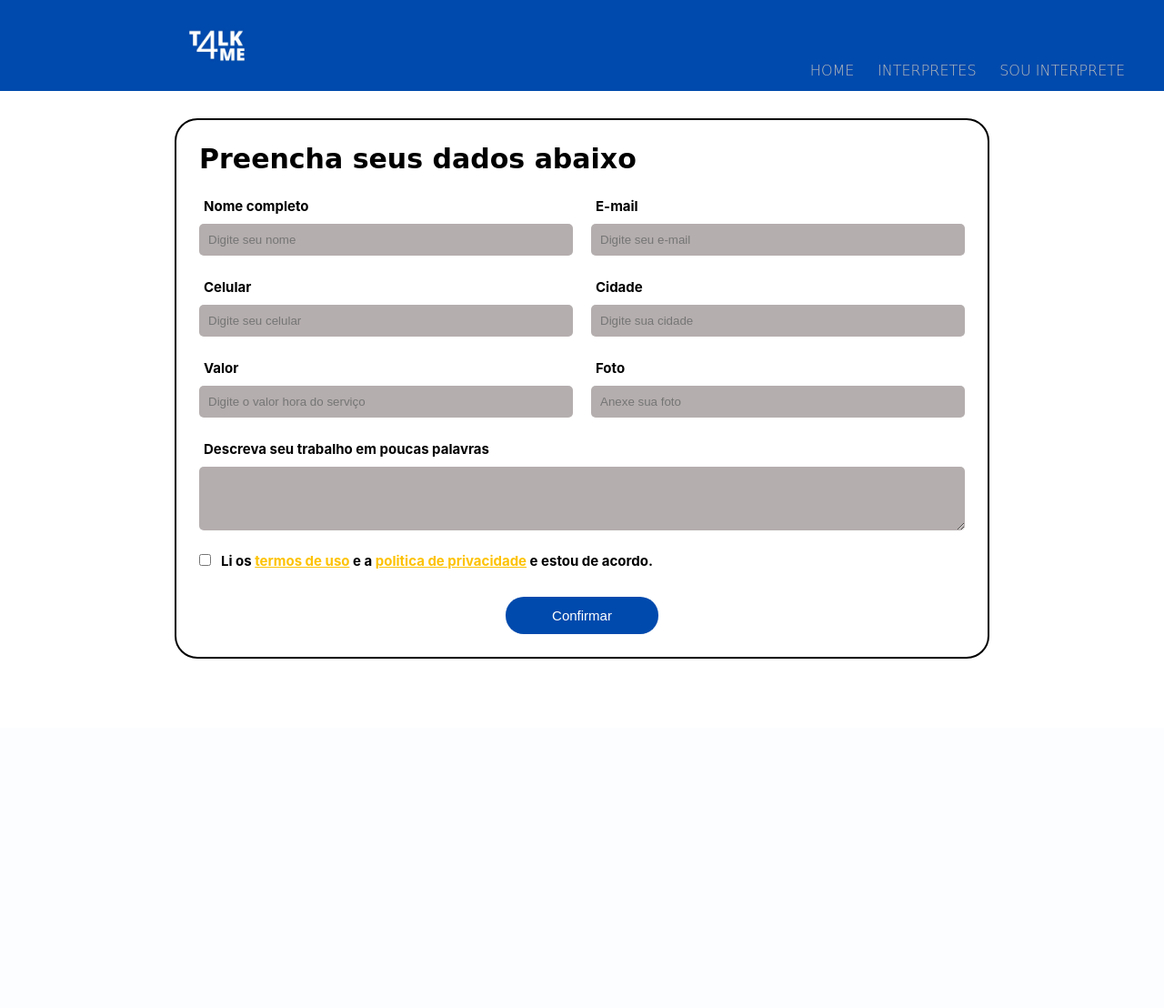
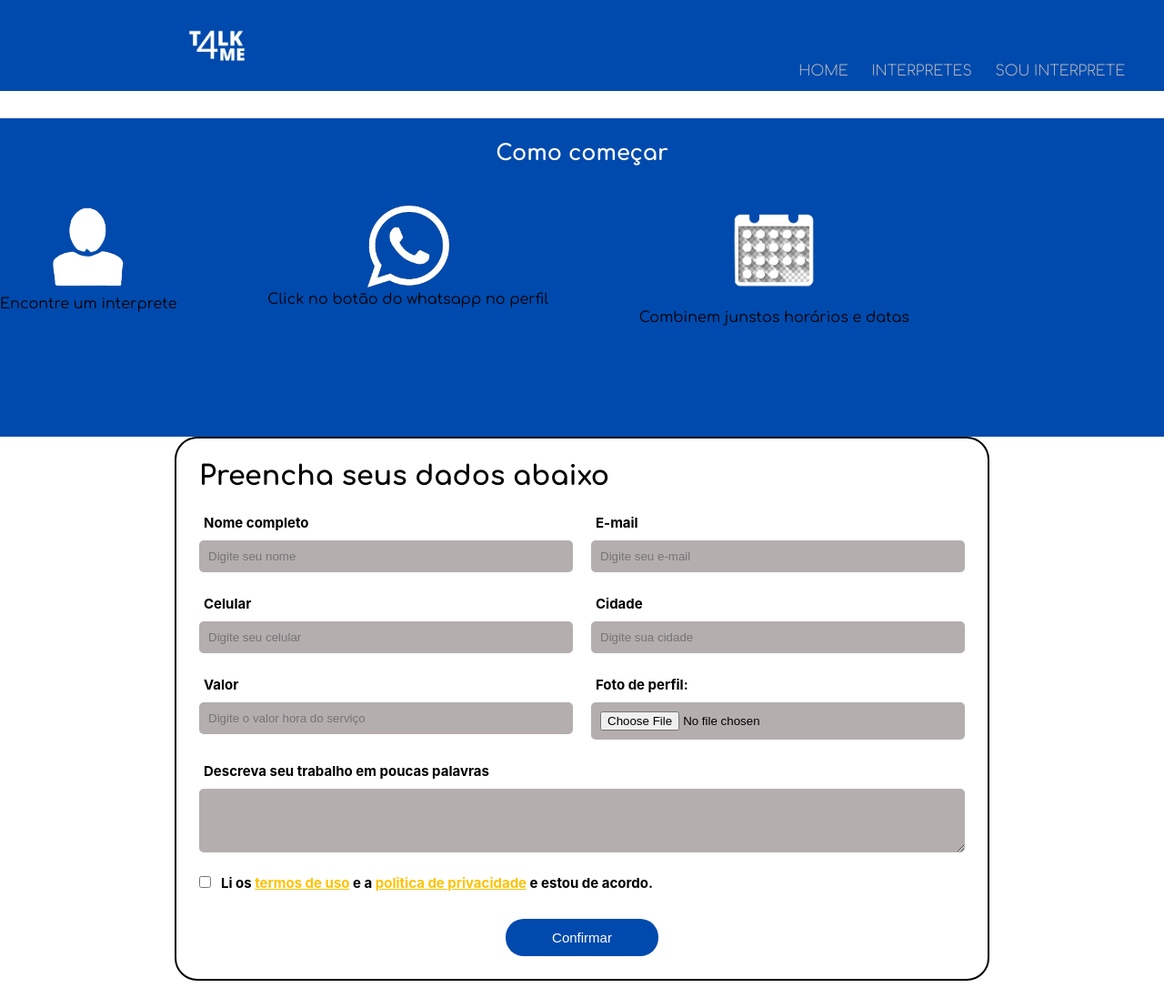
Before and after one commit to joaoalmeidait/Talk4Me, a PHP site: page /cadastro.html in a window 1280 px wide. Shown: the whole page at 91% size. Before the commit the page ends 724 px from the top, so only its background shows below. Run offline with PHP 8.4, Linux system fonts and the light colour scheme.

Commit message:
ajuste tela cadastro e botão home

```diff
--- a/cadastro.html
+++ b/cadastro.html
@@ -4,6 +4,7 @@
 		<title> Cadastro </title>
 		<meta charset="utf-8">
 		<link rel="stylesheet" href="Style_cadastro.css">
+		<link rel="stylesheet" href="MascaraMoeda.java">
 	</head>
 
 	<body>
@@ -24,6 +25,27 @@
 			</header>
 		</div>
 
+		<section>
+			<div class="como-comecar">
+				<h1>
+					Como começar
+				</h1>
+			<div class="img-começar">
+				<div class="usuario">
+					<img src="usuario-branco-remove.png" alt="" height="100" width="120">
+					<p>Encontre um interprete</p>
+				</div>
+				<div class="whatsapp">
+					<img src="whatsapp.png" alt=""width="90" height="90">
+					<p>Click no botão do whatsapp no perfil</p>
+				</div>
+				<div class="calendario">
+					<img src="calendario.png" alt="" height="130" width="130">
+					<p>Combinem junstos horários e datas</p>
+				</div>
+			</div>
+		</section>
+
 
 		<div class="fundo">
 			<div class="container">
@@ -32,36 +54,36 @@
 					<div class="alinhamento">
 						<div class="input-field espaçamento">
 							<label for="Nome"> Nome completo </label>
-							<input class="campos" type="text" name="nome" placeholder="Digite seu nome" required>
+							<input type="text" name="nome" placeholder="Digite seu nome" required>
 						</div>
 
 						<div class="input-field">
 							<label for="e-mail"> E-mail </label>
-							<input class="campos" type="email" name="email" placeholder="Digite seu e-mail"required>
+							<input type="email" name="email" placeholder="Digite seu e-mail"required>
 						</div>
 					</div>
 
 					<div class="alinhamento">
 						<div class="input-field espaçamento">
 							<label for="Celular"> Celular </label>
-							<input class="campos" type="text" name="celular" placeholder="Digite seu celular"required>
+							<input type="text" name="celular" placeholder="Digite seu celular"required>
 						</div>
 
 						<div class="input-field">
 							<label for="Cidade"> Cidade </label>
-							<input class="campos" type="text" name="cidade" placeholder="Digite sua cidade"required>
+							<input type="text" name="cidade" placeholder="Digite sua cidade"required>
 						</div>
 					</div>
 
 					<div class="alinhamento">
 						<div class="input-field espaçamento">
-							<label for="Celular"> Valor </label>
-							<input class="campos" type="text" name="celular" placeholder="Digite o valor hora do serviço"required>
+							<label for="dinheiro"> Valor </label>
+							<input type="number" min="0" max="400" placeholder="Digite o valor hora do serviço">
 						</div>
 
 						<div class="input-field">
-							<label for="Cidade"> Foto </label>
-							<input class="campos" type="text" name="cidade" placeholder="Anexe sua foto"required>
+							<label for="foto"> Foto de perfil: </label>
+							<input type="file" name="foto" required>
 						</div>
 					</div>
 
--- a/style_cadastro.css
+++ b/style_cadastro.css
@@ -1,3 +1,86 @@
+
+/* Cabeçalho */
+
+@import url('https://fonts.googleapis.com/css2?family=Comfortaa:wght@300;400;500;600;700&display=swap');
+*{
+    margin: 0;
+    padding: 0;
+}
+.container-principal{
+    color: #777;
+    margin-bottom: 130px;
+    font-family: 'Comfortaa', cursive;
+}
+
+header {
+    width: 100%;
+    height: 100px;
+    background-color: #004AAD;
+    position: fixed;
+    top: 0;
+    font-family: 'Comfortaa', cursive;
+}
+
+.logo img {
+    margin-left: 15%;
+}
+
+/*definição das prioridades do cabeçallho*/
+nav {
+    position: absolute;
+    right: 30px;
+    bottom: 0px;
+}
+
+nav ul li {
+    display: flex;
+    float: left;
+    color: #fff;
+    width: auto;
+    margin: 0.8em;
+    font-size: max(28px 5vw);
+    list-style: none;
+    font-weight: 100;
+    font-family: 'Comfortaa', cursive;
+}
+
+nav ul li a {
+    flex-direction: row;
+    text-decoration: none;
+    color: #bbb;
+}
+
+nav ul li a:hover {
+    color: #fdc202;
+}
+
+/* Explicação da empresa */
+.como-comecar{
+
+    height: 350px;
+    width: 100%;
+    text-align: center;
+    padding-top: 25px;
+    font-family: 'Comfortaa', cursive;
+    background-color: #004AAD;
+}
+.como-comecar > h1{
+    color: white;
+}
+.como-comecar p >{
+    color: black;
+}
+.img-começar{
+    height: 200px;
+    width: 1000px;
+    display: flex;
+    font-size: 16px;
+    align-items: center;
+    justify-content: space-between;
+    flex-direction: row;
+}
+
+
 /* Cadastro */
 *{
     margin: 0;
@@ -110,56 +193,3 @@ a {
     display: inline-block;
     width: auto;
 }
-
-@import url('https://fonts.googleapis.com/css2?family=Comfortaa:wght@300;400;500;600;700&display=swap');
-*{
-    margin: 0;
-    padding: 0;
-}
-.container-principal{
-    color: #777;
-    margin-bottom: 130px;
-    font-family: 'Comfortaa', cursive;
-}
-
-header {
-    width: 100%;
-    height: 100px;
-    background-color: #004AAD;
-    position: fixed;
-    top: 0;
-    font-family: 'Comfortaa', cursive;
-}
-
-.logo img {
-    margin-left: 15%;
-}
-
-/*definição das prioridades do cabeçallho*/
-nav {
-    position: absolute;
-    right: 30px;
-    bottom: 0px;
-}
-
-nav ul li {
-    display: flex;
-    float: left;
-    color: #fff;
-    width: auto;
-    margin: 0.8em;
-    font-size: max(28px 5vw);
-    list-style: none;
-    font-weight: 100;
-    font-family: 'Comfortaa', cursive;
-}
-
-nav ul li a {
-    flex-direction: row;
-    text-decoration: none;
-    color: #bbb;
-}
-
-nav ul li a:hover {
-    color: #fdc202;
-}
```
Also changed, not shown: Home.html (+4 -8 lines), Style_home.css (+13 -12 lines).
